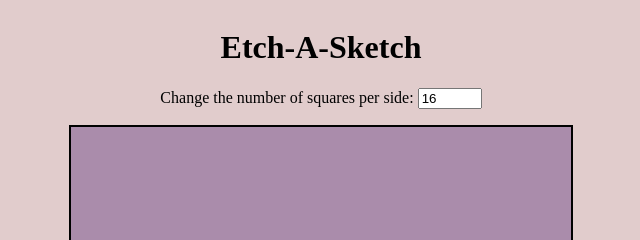
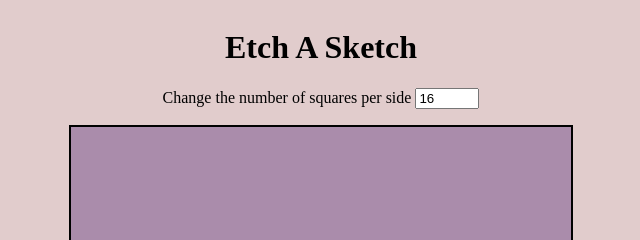
Before and after one commit to gorkemu/etch-a-sketch, a plain HTML site: page index.html in a window 1280 px wide. Shown: the top 240 px of the page, 319-959 px from the left. Drawn offline with Linux system fonts and the light colour scheme.

Commit message:
initial commit

```diff
--- a/index.html
+++ b/index.html
@@ -5,21 +5,23 @@
     <meta charset="UTF-8">
     <meta http-equiv="X-UA-Compatible" content="IE=edge">
     <meta name="viewport" content="width=device-width, initial-scale=1.0">
-    <title>Etch-A-Sketch</title>
+    <title>Etch A Sketch</title>
     <link rel="stylesheet" href="style.css">
 </head>
 
 <body>
     <div class="title">
-        <h1>Etch-A-Sketch</h1>
+        <h1>Etch A Sketch</h1>
     </div>
-    <div>
-        <label for="name">Change the number of squares per side: </label>
+    <div class="inputs">
+        <label for="name">Change the number of squares per side </label>
         <input type="number" id="newSize" min="10" max="100" value="16">
     </div>
     <div class="board"></div>
-    <button id="reset">Reset</button>
 
+    <div class="buttons">
+        <button id="reset">Reset</button>
+    </div>
 
     <script src="script.js"></script>
 </body>
```
